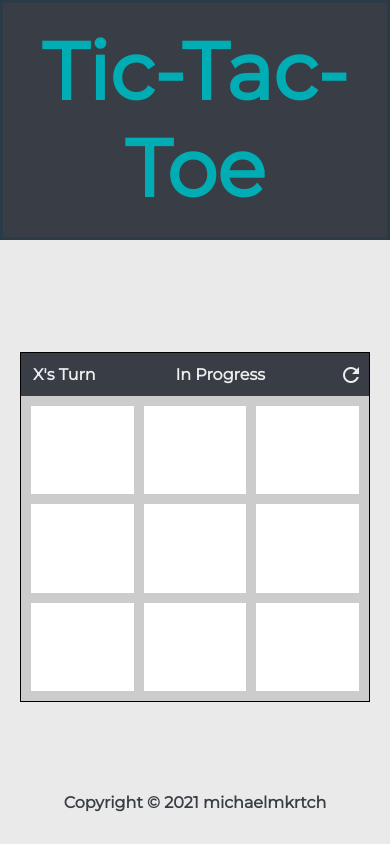
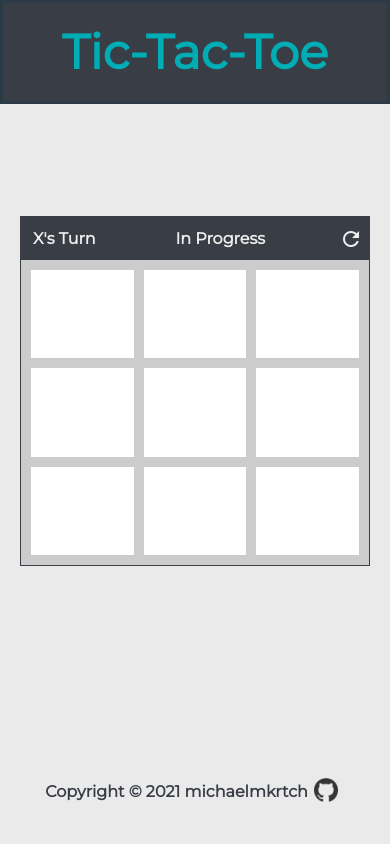
Before and after one commit to MichaelMkrtch/basic-tic-tac-toe, a plain HTML site: page index.html in a window 390 px wide. Drawn offline with Linux system fonts and the light colour scheme.

Commit message:
Fixed mobile layout

```diff
--- a/index.html
+++ b/index.html
@@ -19,7 +19,7 @@
     <div id="main"></div>
 
     <footer>
-        <p>Copyright © 2021 michaelmkrtch</p>
+        <p>Copyright © 2021 michaelmkrtch</p> <a href="https://github.com/MichaelMkrtch" target="_blank"><img src="images/GitHub-Mark-120px-plus.png"></a>
     </footer>
     <script src="./js/main.js" type="module"></script>
 </body>
--- a/style.css
+++ b/style.css
@@ -16,7 +16,7 @@ html, body {
 /* Top Bar */
 .banner {
     position: relative;
-    padding: 20px;
+    padding: 1.25rem;
     background: #393E46;
     border: 3px solid #2a3a46;
 }
@@ -29,7 +29,7 @@ html, body {
 
 /* Board */
 #main {
-    border: 1px solid black;
+    border: 1px solid #393E46;
     margin-top: 2rem;
     width: 500px;
     height: 500px;
@@ -101,23 +101,48 @@ html, body {
     color: #00ADB5;
 }
 
+/* footer */
+footer {
+    width: 100%;
+    position: absolute;
+    bottom: 0;
+    left: 0;
+    display: flex;
+    align-items: center;
+    justify-content: center;
+    padding: 2rem;
+}
+
+footer p {
+    font-size: 1.25rem;
+    font-weight: 600;
+    color: #393E46;
+    text-align: center;
+}
+
+footer img {
+    margin: 0.4rem;
+    height: 1.5rem;
+    width: 1.5rem;
+    opacity: 0.85;
+}
+
+/* Responsive Sizing */
 @media only screen and (max-width: 650px) {
     #main {
         width: 350px;
         height: 350px;
     }
+
+    .banner h1 {
+        font-size: 3rem;
+    }
+
+    .board-tile {
+        font-size: 4rem;
+    }
+
+    footer p {
+        font-size: 1rem;
+    }
 }
-
-/* footer */
-footer {
-    width: 100%;
-    position: absolute;
-    bottom: 0;
-}
-
-footer p {
-    padding: 2rem;
-    font-weight: 600;
-    color: #393E46;
-    text-align: center;
-}
```
Also changed, not shown: images/GitHub-Mark-120px-plus.png (added).
